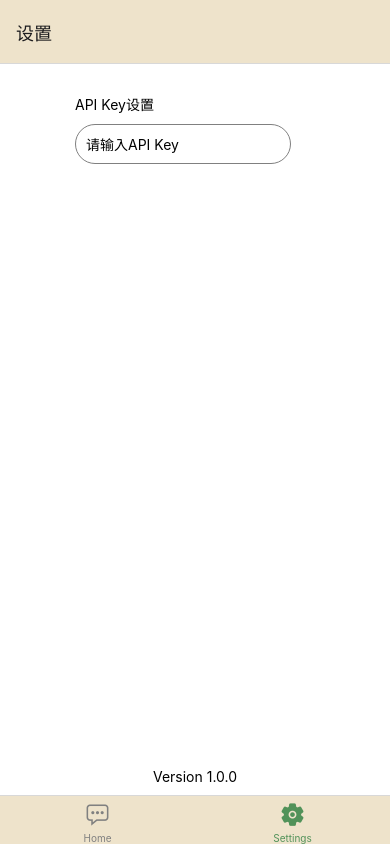
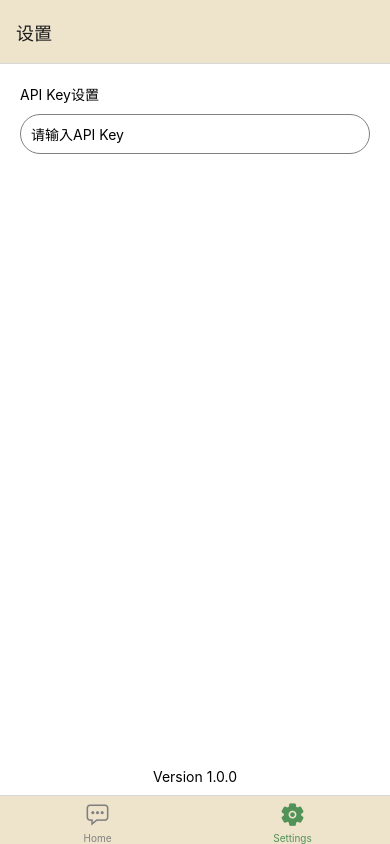
Before and after one commit to eiis/fugui_chat, a React Native app: screen /Settings in a window 390 px wide. Built offline with nearby package versions, Linux system fonts and the light colour scheme.

Commit message:
:art: 修改样式

```diff
--- a/screens/ChatPage.jsx
+++ b/screens/ChatPage.jsx
@@ -79,7 +79,7 @@ const ChatPage = ({ route }) => {
 			// 设定3秒后关闭模态窗口
 			setTimeout(() => {
 				setModalVisible(false);
-			}, 3000);
+			}, 1000);
 			return
 		}
 		if (message) {
@@ -217,7 +217,7 @@ const ChatPage = ({ route }) => {
 			// 设定3秒后关闭模态窗口
 			setTimeout(() => {
 				setModalVisible(false);
-			}, 3000);
+			}, 1000);
 			setLoading(false);
 		}
 	};
--- a/screens/Setting.jsx
+++ b/screens/Setting.jsx
@@ -44,7 +44,7 @@ export default function Home({ navigation }) {
 
   return (
     <View style={styles.container}>
-      <View>
+      <View style={{ width: '100%', padding: 20 }}>
         <View style={styles.apiInput}>
           <Text>API Key设置</Text>
           <TextInput
@@ -88,14 +88,15 @@ const styles = StyleSheet.create({
   container: {
     backgroundColor: "#fff",
     height: "100%",
+    width: "100%",
     display: 'flex',
     alignItems: 'center',
     justifyContent: 'space-between'
   },
 
   apiInput: {
-    width: '90%',
-    marginVertical: 30,
+    width: '100%',
+    // marginVertical: 30,
   },
   theme: {
     width: '90%',
```
